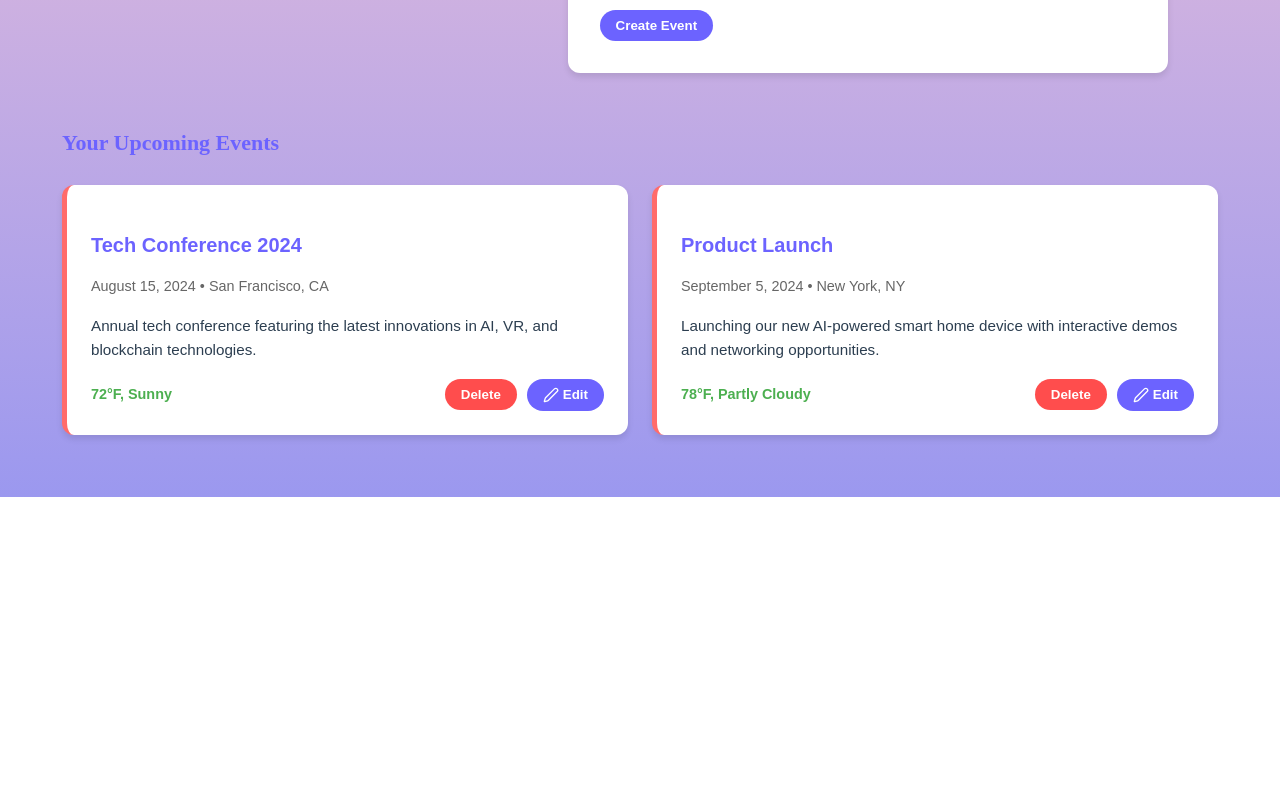
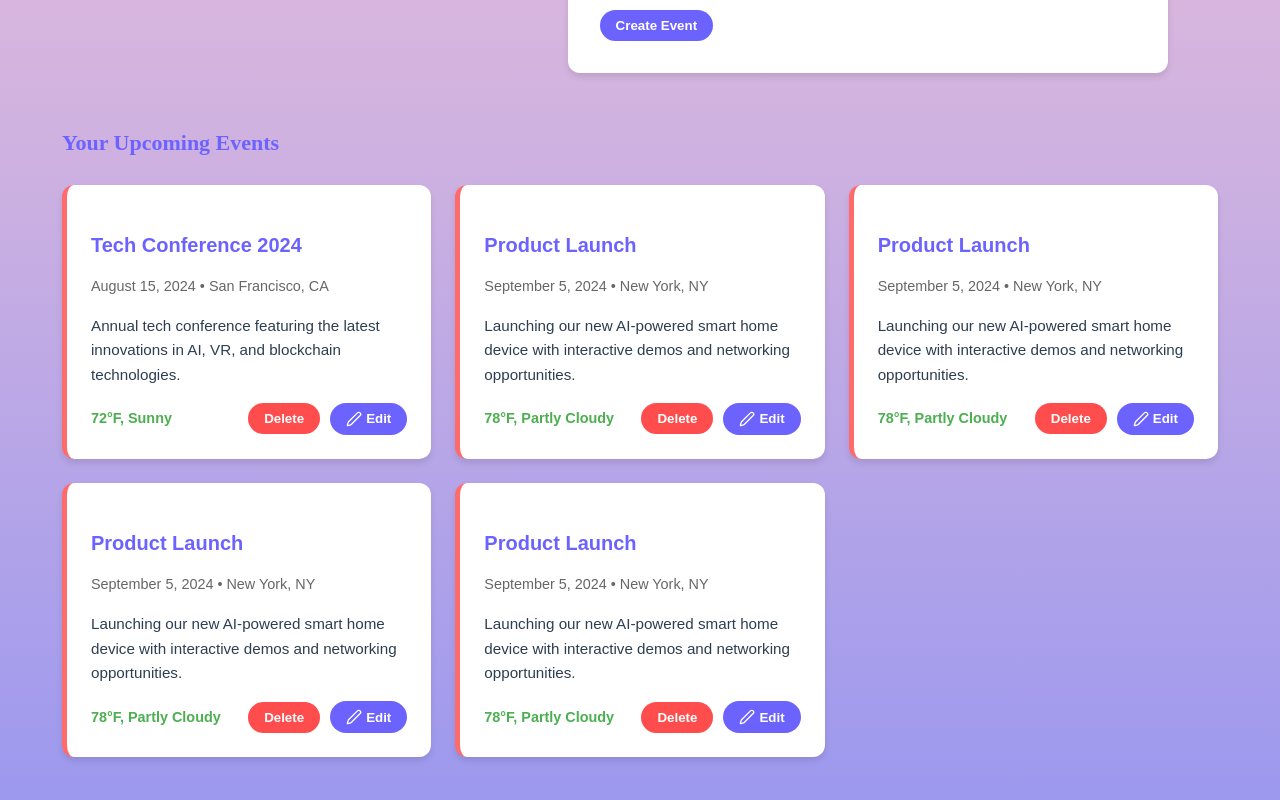
Before and after one commit to Gnani-is-Coding/Event_Management_app, a React (Create React App) app in the folder frontend/: page / in a window 1280 px wide. Shown: the part 560-1360 px from the top of the page. Before the commit the page ends 1057 px from the top, so only its background shows below. Built offline with nearby package versions, Linux system fonts and the light colour scheme.

Commit message:
adds context and logic for events creation.

```diff
--- a/frontend/src/App.js
+++ b/frontend/src/App.js
@@ -3,16 +3,17 @@ import { BrowserRouter,Route, Routes } from 'react-router-dom';
 import Header from './components/Header';
 import Login from './components/Login';
 import Register from './components/Register';
-import EventList from './components/EventList';
 import EventForm from './components/EventForm';
 import SessionList from './components/SessionList';
 import './App.css';
+import { EventsContext } from './context';
 
 function App() {
   const [user, setUser] = useState(null);
 
   return (
     <BrowserRouter>
+    <EventsContext>
       <div className="app">
         <Header user={user} setUser={setUser} />
         <main>
@@ -28,6 +29,7 @@ function App() {
           <p>&copy; 2024 Event Manager. All rights reserved.</p>
         </footer> */}
       </div>
+      </EventsContext>
     </BrowserRouter>
   );
 }
--- a/frontend/src/components/EventForm/index.js
+++ b/frontend/src/components/EventForm/index.js
@@ -1,17 +1,28 @@
 import React, { useState } from 'react';
 import './index.css'
 import EventList from '../EventList';
+import { useEvents } from '../../context';
 
 const CreateEventForm = () => {
   const [eventName, setEventName] = useState('');
   const [eventDate, setEventDate] = useState('');
   const [eventLocation, setEventLocation] = useState('');
   const [eventDescription, setEventDescription] = useState('');
+  const {setEventList} = useEvents()
+
+
+
 
   const handleSubmit = (e) => {
     e.preventDefault();
     // Handle form submission logic here
     console.log({ eventName, eventDate, eventLocation, eventDescription });
+    setEventList(prevEvents => [...prevEvents, { title: eventName, date: eventDate, location: eventLocation, description:eventDescription }])
+    setEventName('')
+    setEventDate('')
+    setEventLocation('')
+    setEventDescription('')
+
   };
 
   return (
--- a/frontend/src/components/EventList/index.js
+++ b/frontend/src/components/EventList/index.js
@@ -1,26 +1,7 @@
 import React, { useState } from 'react';
 import { Edit2, Save, X } from 'lucide-react';
 import './index.css';
-
-const events = [
-  {
-    id: 1,
-    title: "Tech Conference 2024",
-    date: "August 15, 2024",
-    location: "San Francisco, CA",
-    description: "Annual tech conference featuring the latest innovations in AI, VR, and blockchain technologies.",
-    weather: "72°F, Sunny"
-  },
-  {
-    id: 2,
-    title: "Product Launch",
-    date: "September 5, 2024",
-    location: "New York, NY",
-    description: "Launching our new AI-powered smart home device with interactive demos and networking opportunities.",
-    weather: "78°F, Partly Cloudy"
-  },
-  // ... other events
-];
+import { useEvents } from '../../context';
 
 const EventCard = ({ event, onEdit, onDelete }) => {
   const [isEditing, setIsEditing] = useState(false);
@@ -111,7 +92,8 @@ const EventCard = ({ event, onEdit, onDelete }) => {
 };
 
 const EventList = () => {
-  const [eventList, setEventList] = useState(events);
+  const {eventList, setEventList} = useEvents()
+  console.log(eventList, "events list")
 
   const handleEdit = (updatedEvent) => {
     setEventList(prevEvents =>
@@ -128,7 +110,7 @@ const EventList = () => {
   return (
     <section id="events" className="event-list">
       <h1>Your Upcoming Events</h1>
-      <div className="events-grid">
+      {eventList.length > 0 ? (<div className="events-grid">
         {eventList.map((event) => (
           <EventCard
             key={event.id}
@@ -137,7 +119,10 @@ const EventList = () => {
             onDelete={handleDelete}
           />
         ))}
-      </div>
+      </div>):(
+        <h1>None at the Moment</h1>
+      )}
+
     </section>
   );
 };
--- /dev/null
+++ b/frontend/src/context.js
@@ -0,0 +1,75 @@
+import { createContext, useContext, useEffect, useState } from "react";
+
+
+const ContextObject = createContext({})
+
+const events = [
+    {
+      id: 1,
+      title: "Tech Conference 2024",
+      date: "August 15, 2024",
+      location: "San Francisco, CA",
+      description: "Annual tech conference featuring the latest innovations in AI, VR, and blockchain technologies.",
+      weather: "72°F, Sunny"
+    },
+    {
+      id: 2,
+      title: "Product Launch",
+      date: "September 5, 2024",
+      location: "New York, NY",
+      description: "Launching our new AI-powered smart home device with interactive demos and networking opportunities.",
+      weather: "78°F, Partly Cloudy"
+    },
+    {
+        id: 3,
+        title: "Product Launch",
+        date: "September 5, 2024",
+        location: "New York, NY",
+        description: "Launching our new AI-powered smart home device with interactive demos and networking opportunities.",
+        weather: "78°F, Partly Cloudy"
+      },
+      {
+        id: 4,
+        title: "Product Launch",
+        date: "September 5, 2024",
+        location: "New York, NY",
+        description: "Launching our new AI-powered smart home device with interactive demos and networking opportunities.",
+        weather: "78°F, Partly Cloudy"
+      },
+      {
+        id: 5,
+        title: "Product Launch",
+        date: "September 5, 2024",
+        location: "New York, NY",
+        description: "Launching our new AI-powered smart home device with interactive demos and networking opportunities.",
+        weather: "78°F, Partly Cloudy"
+      },
+    // ... other events
+  ];
+
+export const EventsContext = ({children}) => {
+    const [eventList, setEventList] = useState(events);
+
+    useEffect(() => {
+        fetchEvents()
+    }, [])
+
+    const fetchEvents = async() => {
+        //fetch api
+    }
+
+    const updateEventsInDB = () => {
+        //PUT events in DB
+    }
+
+    return (
+        <ContextObject.Provider value={{eventList, setEventList}}>
+            {children}
+        </ContextObject.Provider>
+    )
+}
+
+
+export const useEvents = () => {
+    return useContext(ContextObject)
+}
```
